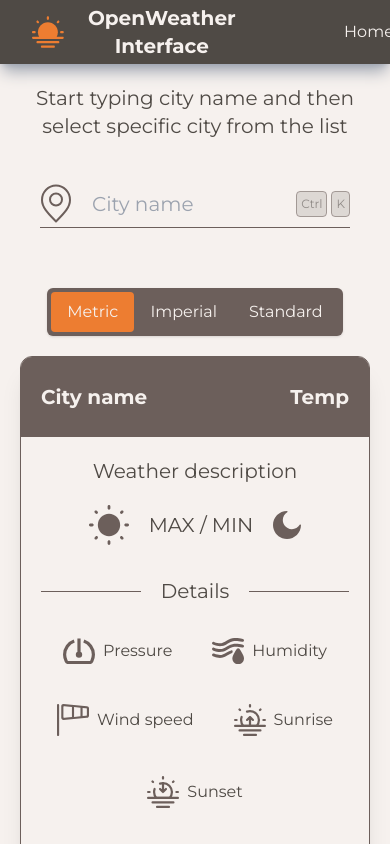
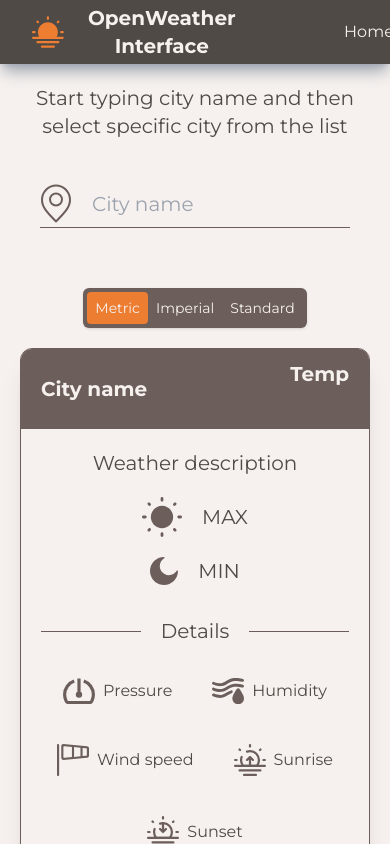
Before and after one commit to kubaplo/OpenWeather-Interface, a Next.js app: page /weather in a window 390 px wide. Shown: the top 844 px of the page. Built offline with nearby package versions, Linux system fonts and the light colour scheme.

Commit message:
Add responsiveness to current weather components

```diff
--- a/ui/components/AirPollutionBadge.tsx
+++ b/ui/components/AirPollutionBadge.tsx
@@ -39,13 +39,13 @@
     return (
       <div onClick={() => setDetailsVisible(d => !d)} className={`flex flex-col items-center w-full mt-10 py-3 px-10 rounded-xl cursor-pointer ${currentCategory ? currentCategory.color : 'bg-sl'}`}>
         <div className="flex justify-center items-center gap-x-10 w-full">
-          <Icon className="w-24 h-fit fill-s" />
+          <Icon className="w-16 min-w-16 h-fit fill-s hidden sm:block" />
           <div className="flex flex-col justify-center items-center w-full">
-            <div className="flex justify-center items-center gap-x-2">
+            <div className="flex flex-wrap justify-center items-center gap-x-2">
               <label className="text-xl text-center font-semibold pointer-events-none">Air quality:</label>
               <label className="text-xl text-center font-bold pointer-events-none">{currentCategory ? currentCategory.name : '???'}</label>
             </div>
-            <label className="text-sm text-center pointer-events-none">{`(Tap to ${detailsVisible ? 'hide' : 'show'} details)`}</label>
+            <label className="text-xs sm:text-sm text-center pointer-events-none">{`(Tap to ${detailsVisible ? 'hide' : 'show'} details)`}</label>
           </div>
         </div>
 
@@ -53,7 +53,7 @@
           {
             detailsVisible ?
             <motion.div initial={{height: '0', marginTop: '0', opacity: 0}} animate={{height: 'auto', marginTop: '1.25rem', opacity: 1}} exit={{height: '0', marginTop: '0', opacity: 0}} className="flex flex-col items-center gap-y-1 w-full overflow-hidden">
-              <label className="text-center mb-2">Concentrations of specific components</label>
+              <label className="text-sm sm:text-base text-center mb-2">Concentrations of specific components</label>
               <label className=""><span className="font-semibold">CO: </span>{data.components.co}</label>
               <label className=""><span className="font-semibold">NO: </span>{data.components.no}</label>
               <label className=""><span className="font-semibold">NO2: </span>{data.components.no2}</label>
--- a/ui/components/CitySearchBar.tsx
+++ b/ui/components/CitySearchBar.tsx
@@ -29,10 +29,10 @@
   }
 
   return (
-    <div onMouseEnter={handleMouseEnter} onClick={handleCitySelect} className={clsx("relative flex items-center gap-x-5 w-full h-14 px-5 border-2 rounded-md shadow transition-all cursor-pointer", {"border-a": active, "border-sl": !active})}>
+    <div onMouseEnter={handleMouseEnter} onClick={handleCitySelect} className={clsx("relative flex items-center gap-x-5 w-full min-h-14 px-5 border-2 rounded-md shadow transition-all cursor-pointer", {"border-a": active, "border-sl": !active})}>
       <div className={clsx("absolute top-0 left-0 w-full h-full opacity-25 transition-all", {"bg-a": active, "bg-transparent": !active})}></div>
       <label className="relative text-xl text-center font-semibold cursor-pointer">{index + 1}.</label>
-      <label className="relative text-base w-full cursor-pointer">{value}</label>
+      <label className="relative text-base w-full cursor-pointer break-words overflow-hidden">{value}</label>
       <div className={clsx("flex items-center justify-center gap-x-1", {"visible": active, "invisible": !active})}>
         <KeyboardKey content="↑" />
         <KeyboardKey content="↓" />
--- a/ui/components/KeyboardKey.tsx
+++ b/ui/components/KeyboardKey.tsx
@@ -1,6 +1,6 @@
 export default function KeyboardKey({content}: {content: string}) {
   return (
-    <div className="relative flex jusitfy-center items-center p-1 border border-sl rounded opacity-60">
+    <div className="hidden md:flex relative jusitfy-center items-center p-1 border border-sl rounded opacity-60">
       <div className="absolute top-0 left-0 w-full h-full bg-s opacity-25"></div>
       <label className="relative text-xs text-center select-none pointer-events-none">{content}</label>
     </div>
--- a/ui/components/UnitSelector.tsx
+++ b/ui/components/UnitSelector.tsx
@@ -19,8 +19,8 @@
     <div className="flex justify-center items-center p-1 bg-sl rounded-md shadow text-p">
       {
         availableUnits.map((item, i) =>
-          <div key={i} onClick={() => handleClick(item)} className="relative px-4 py-2 rounded cursor-pointer">
-            <label className="relative pointer-events-none z-[1]">{capitalize(item)}</label>
+          <div key={i} onClick={() => handleClick(item)} className="relative px-2 py-1 sm:px-4 sm:py-2 rounded cursor-pointer">
+            <label className="relative text-sm sm:text-base pointer-events-none z-[1]">{capitalize(item)}</label>
             {
               (units === item) ? <motion.div layoutId='background' className='absolute top-0 left-0 w-full h-full rounded bg-a' /> : null
             }
--- a/ui/components/WeatherCard.tsx
+++ b/ui/components/WeatherCard.tsx
@@ -135,23 +135,33 @@
   else {
     return (
       <div className="flex flex-col items-center w-full max-w-[500px] border border-sl rounded-xl shadow-xl overflow-hidden">
-        <div className="flex justify-between items-center w-full h-20 bg-sl px-5">
-          <label className="text-p text-xl font-bold">{exists(weather.city) ? weather.city : 'City name'}</label>
-          <div className="flex items-center">
+        <div className="flex justify-between items-center w-full min-h-20 bg-sl px-5">
+          <label className="text-p text-xl font-bold break-words overflow-hidden">{exists(weather.city) ? weather.city : 'City name'}</label>
+          <div className="flex flex-col sm:flex-row items-center">
             { (weather.icon) ?
-              <img src={`https://openweathermap.org/img/wn/${weather.icon}@4x.png`} className='w-20 h-20' /> : null
+              <img src={`https://openweathermap.org/img/wn/${weather.icon}@4x.png`} className='w-20 h-20 min-w-20 min-h-20' /> : null
             }
-            <label className="text-p text-xl font-bold">{exists(weather.temp) ? `${weather.temp} ${unitsCollection.temp}` : 'Temp'}</label>
+            <label className="relative top-[-15px] sm:top-0 text-p text-xl font-bold">{exists(weather.temp) ? `${weather.temp} ${unitsCollection.temp}` : 'Temp'}</label>
           </div>
         </div>
 
         <div className="flex flex-col items-center gap-y-5 w-full p-5">
           <label className="text-xl text-center">{exists(weather.description) ? weather.description?.toUpperCase() : 'Weather description'}</label>
 
-          <div className="flex items-center gap-x-5">
+          <div className="hidden sm:flex items-center gap-x-5">
             <Sun className="w-10 h-fit fill-sl" />
             <label className="text-xl text-center">{exists(weather.maxTemp) && exists(weather.minTemp) ? `${weather.maxTemp} ${unitsCollection.temp} / ${weather.minTemp} ${unitsCollection.temp}` : 'MAX / MIN'}</label>
             <Moon className="w-7 h-fit fill-sl" />
+          </div>
+          <div className="flex flex-col items-center gap-y-5 sm:hidden">
+            <div className="flex items-center justify-center gap-x-5">
+              <Sun className="w-10 h-fit fill-sl" />
+              <label className="text-xl text-center">{exists(weather.maxTemp) ? `${weather.maxTemp} ${unitsCollection.temp}` : 'MAX'}</label>
+            </div>
+            <div className="flex items-center justify-center gap-x-5">
+              <Moon className="w-7 h-fit fill-sl" />
+              <label className="text-xl text-center">{exists(weather.minTemp) ? `${weather.minTemp} ${unitsCollection.temp}` : 'MIN'}</label>
+            </div>
           </div>
 
           <div className="flex justify-center items-center gap-x-5 w-full my-3">
```
